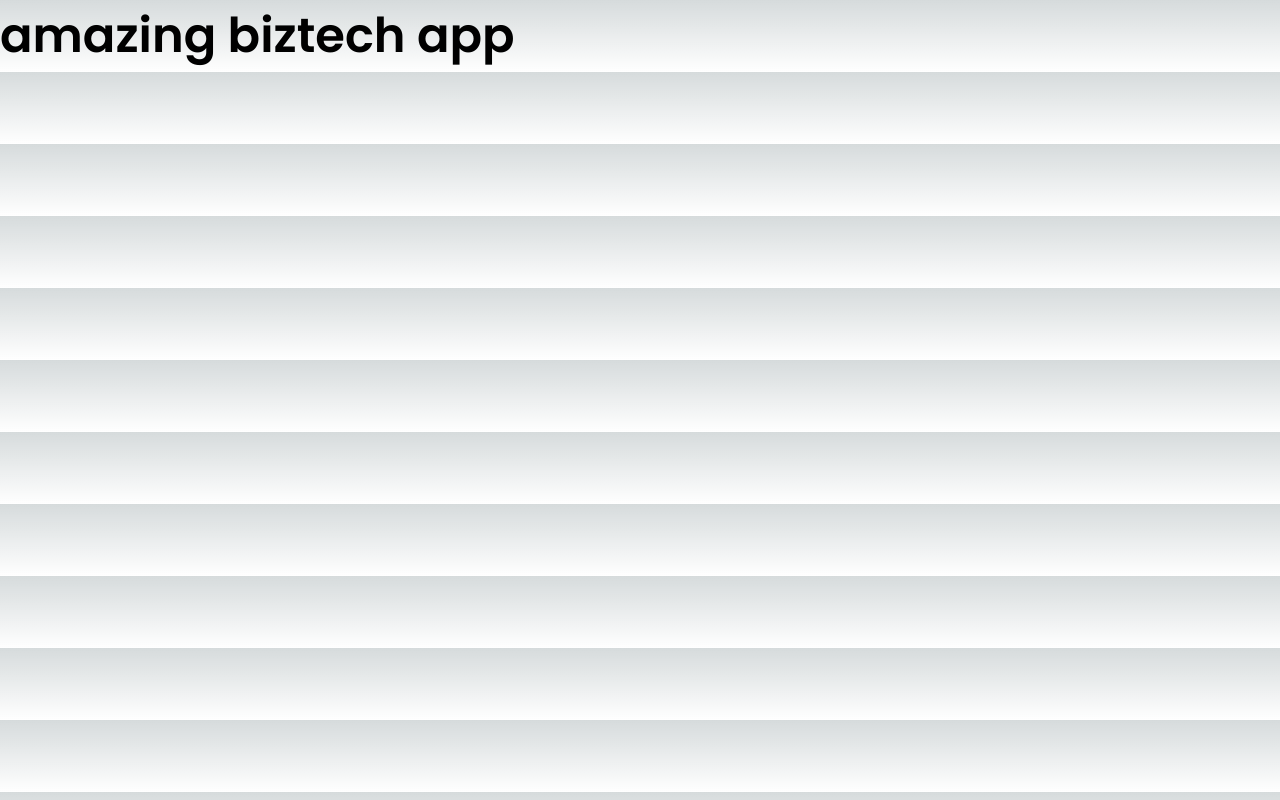
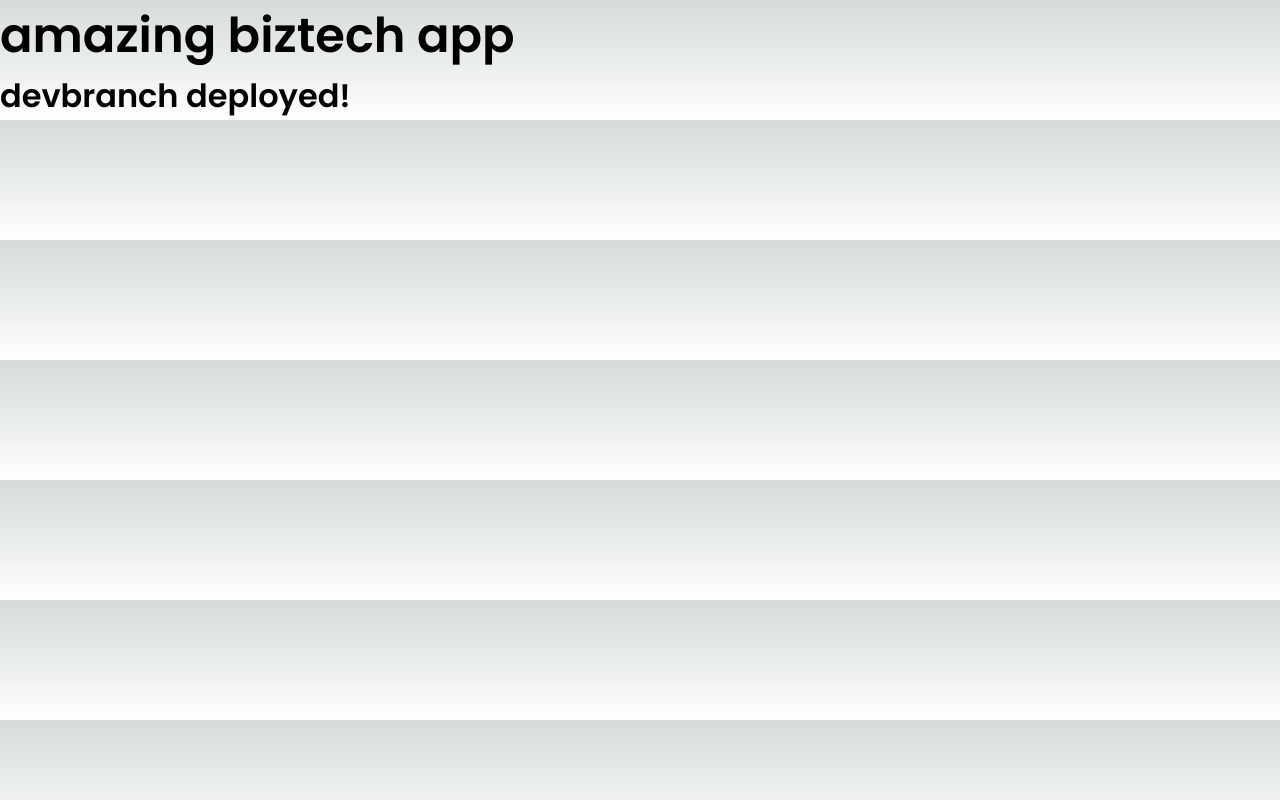
Before and after one commit to ubc-biztech/bt-web-v2, a Next.js app: page / in a window 1280 px wide. Built offline with nearby package versions, Linux system fonts and the light colour scheme.

Commit message:
Feat: set up dev branch

```diff
--- a/src/pages/index.tsx
+++ b/src/pages/index.tsx
@@ -9,6 +9,7 @@ export default function Home() {
       <h1>
         amazing biztech app
       </h1>
+      <h3>devbranch deployed!</h3>
     </main>
   );
 }
```
